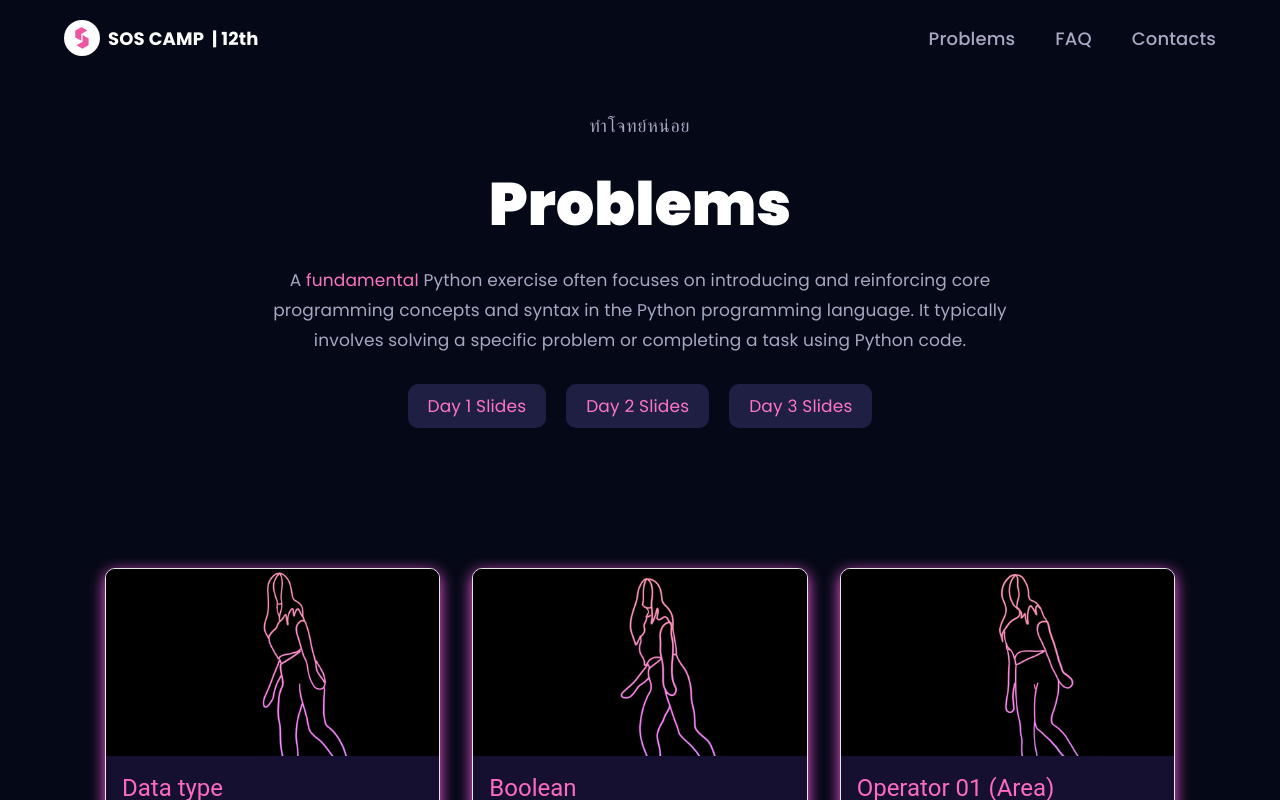
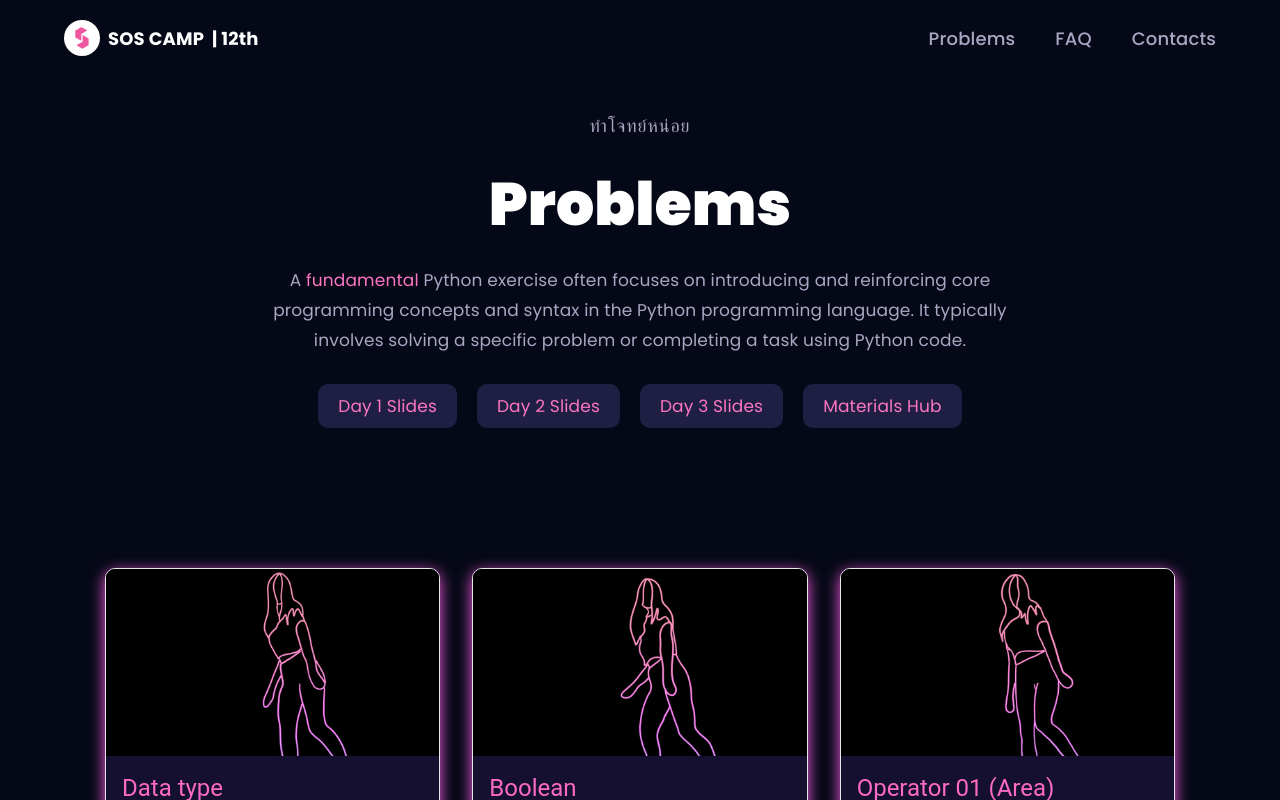
Before and after one commit to Sosokker/SOS12, a React (Vite) app: page /problems in a window 1280 px wide. Shown: the top 800 px of the page. Built offline with nearby package versions, Linux system fonts and the light colour scheme.

Commit message:
added Material hub btn

```diff
--- a/src/components/Preproblems.jsx
+++ b/src/components/Preproblems.jsx
@@ -56,6 +56,17 @@ const Preproblems = () => {
                        target="_blank"
                    >
                      <span className="underline decoration-pink-500">Day 3 Slides</span>
+               </a>
+               </button>
+
+                {/*# Materials Hub*/}
+               <button className="slide-link">
+                   <a
+                       className="slide"
+                       href="https://docs.google.com/document/d/1IJ3xsBhsNVqLBLoXJ_oFI8qzH2XuhVGwQ5nE7fqS7o8/edit?usp=sharing"
+                       target="_blank"
+                   >
+                     <span className="underline decoration-pink-500">Materials Hub</span>
                </a></button>
 
             </motion.p>
```
